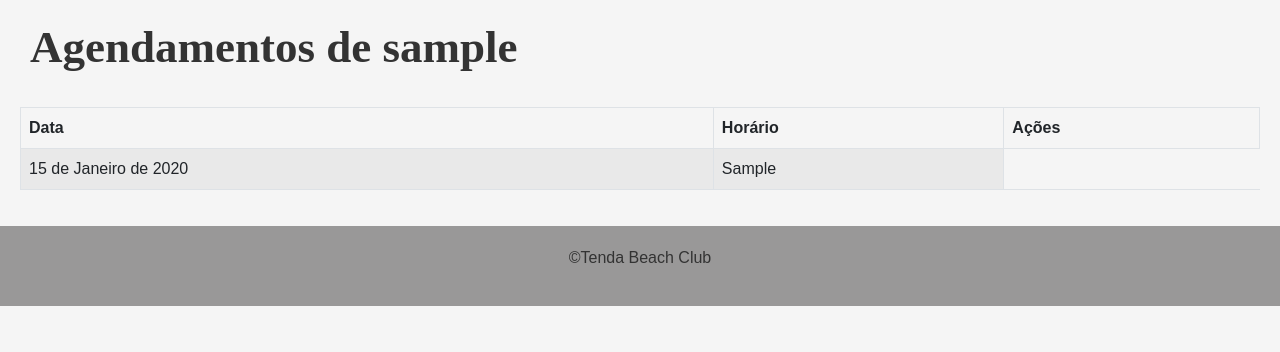
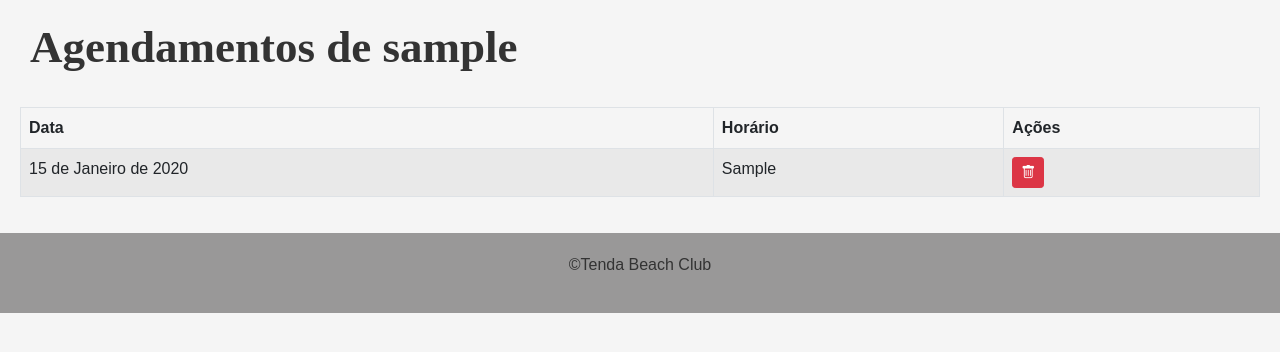
Before and after one commit to Lucas-Espindola-dev/tenda_fitness, a Django app: a page that uses schedules/templates/schedules/user_appointments_list.html in a window 1280 px wide. Shown: the part 50-402 px from the top of the page. Run offline with Django 5.2, Linux system fonts and the light colour scheme; a user stored in the database is signed in; tables that the repository leaves empty hold one stand-in row (values such as "Sample post"); some libraries are stand-ins or nearby versions.

Commit message:
Creating a action link to delete the selected appointment

```diff
--- a/schedules/templates/schedules/user_appointments_list.html
+++ b/schedules/templates/schedules/user_appointments_list.html
@@ -18,6 +18,11 @@
         <tr>
           <td>{{ appointment.day }}</td>
           <td>{{ appointment.time }}</td>
+          <td>
+            <a href="{% url 'appointment-delete' appointment.id %}" class="btn btn-danger btn-sm btn-delete">
+              <i class="bi bi-trash"></i>
+            </a>
+          </td>
         </tr>
         {% endfor %}
       </tbody>
```
